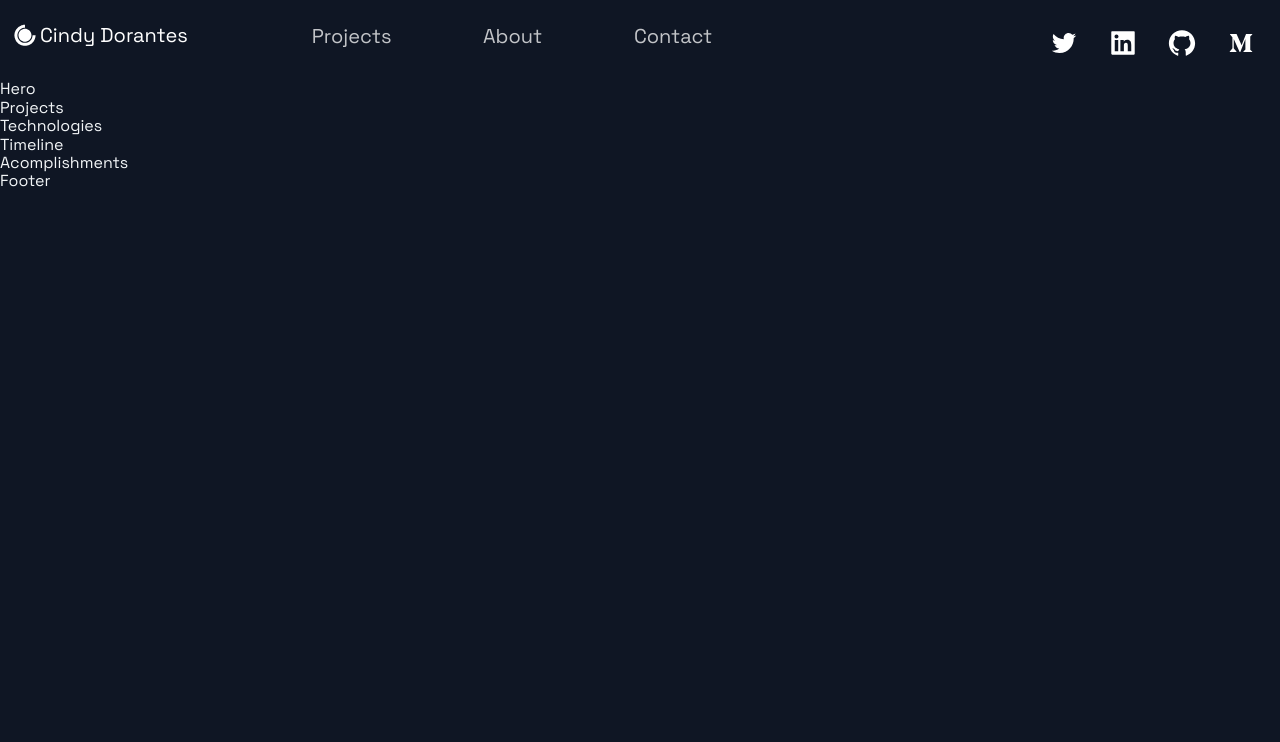
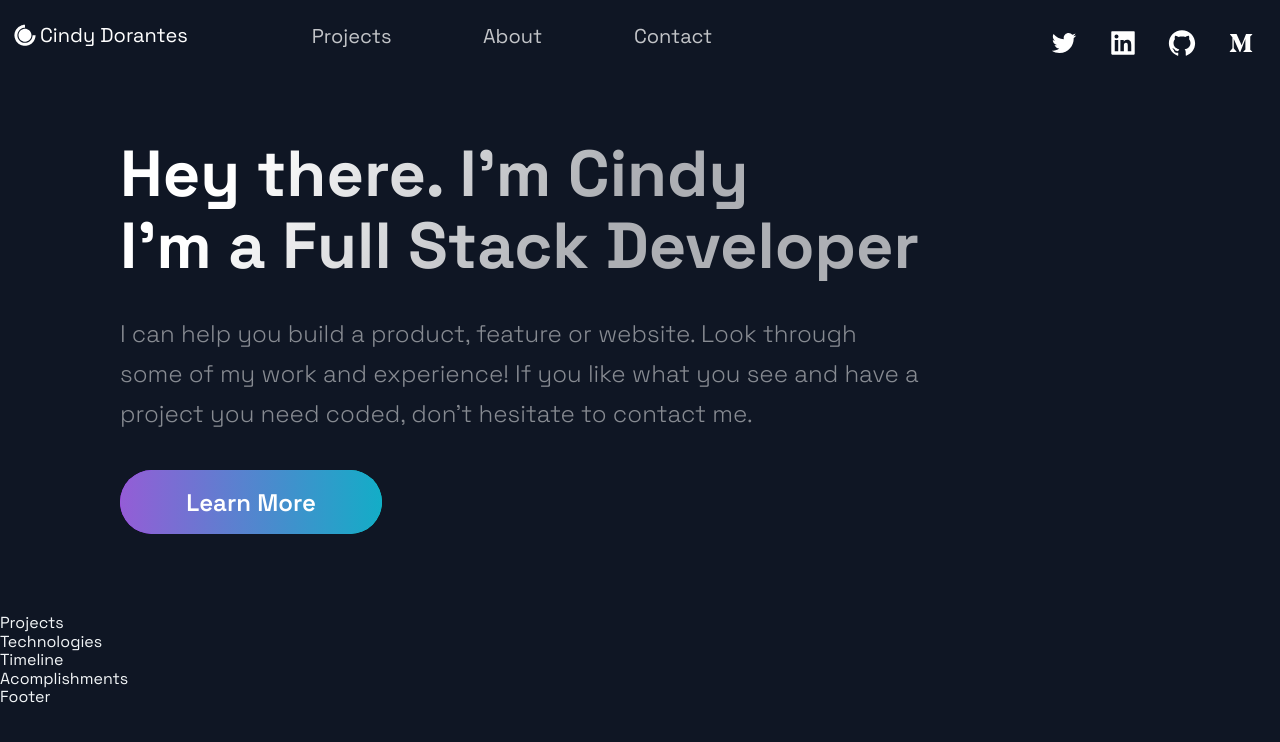
Before and after one commit to CindyDorantes/portfolio-website, a Next.js app: page / in a window 1280 px wide. Shown: the top 742 px of the page. Built offline with nearby package versions, Linux system fonts and the light colour scheme.

Commit message:
Add introduction

```diff
--- a/src/components/Hero/Hero.js
+++ b/src/components/Hero/Hero.js
@@ -5,9 +5,18 @@ import Button from '../../styles/GlobalComponents/Button';
 import { LeftSection } from './HeroStyles';
 
 const Hero = (props) => (
-  <div>
-    Hero
-  </div>
+  <Section row nopadding>
+    <LeftSection>
+      <SectionTitle main center>
+        Hey there. I'm Cindy <br />
+        I'm a Full Stack Developer
+      </SectionTitle>
+      <SectionText>
+        I  can help you build a product, feature or website. Look through some of my work and experience! If you like what you see and have a project you need coded, don't hesitate to contact me.
+      </SectionText>
+      <Button onClick={() => window.location = "https://google.com"}>Learn More</Button>
+    </LeftSection>
+  </Section>
 );
 
 export default Hero;
```
